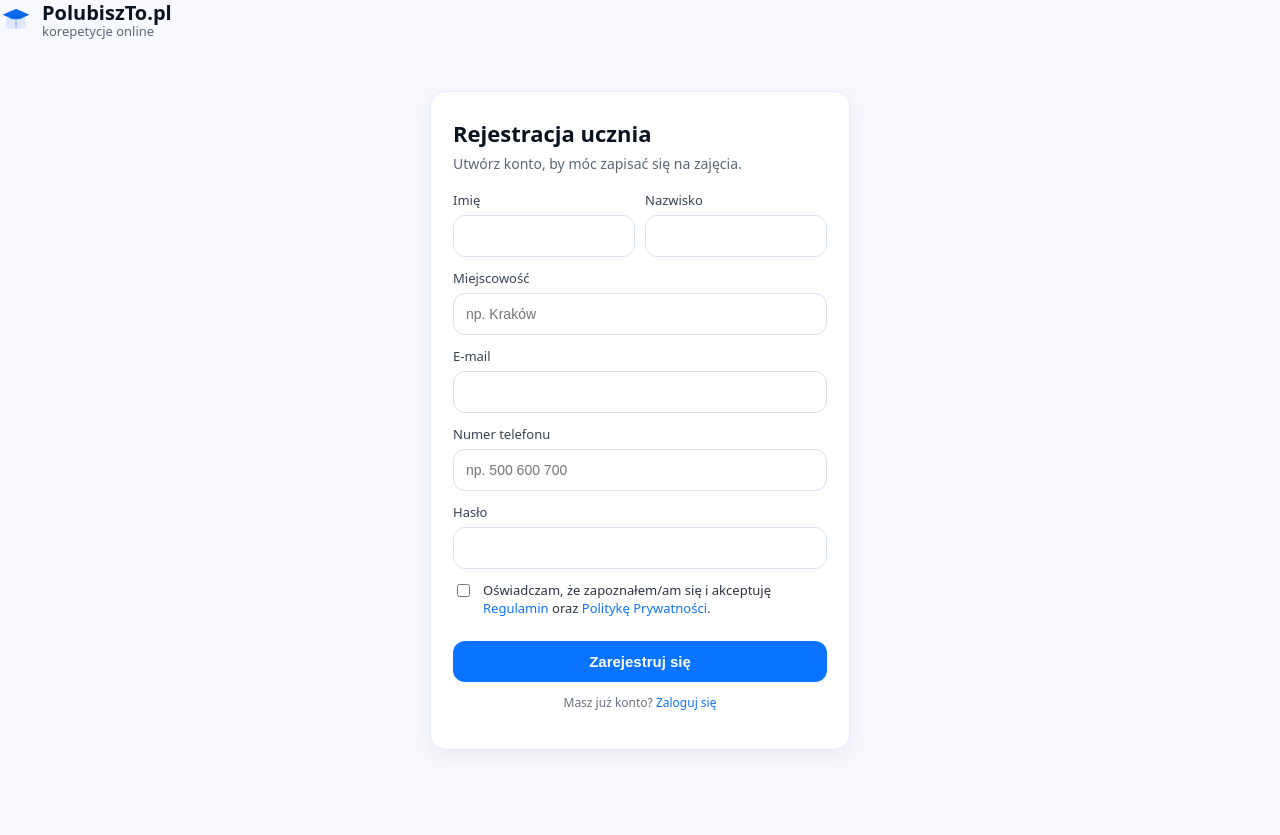
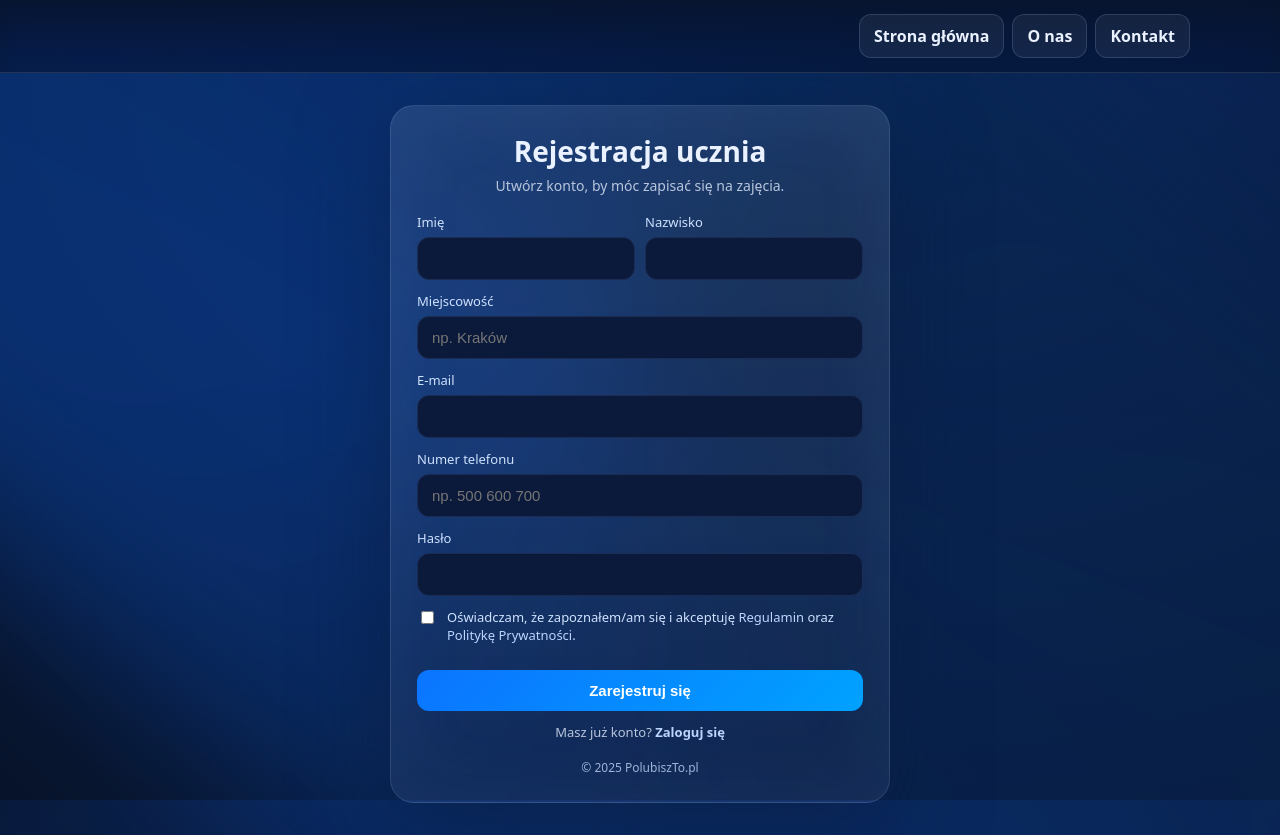
Before and after one commit to Bogdanaugustynski/Korepetycje-online, a Django app: page /register/ in a window 1280 px wide. Before the commit the page ends 800 px from the top, so only its background shows below. Run offline with Django 5.2, Linux system fonts and the light colour scheme.

Commit message:
chore(deploy): wymuszenie ponownego wdrożenia tablicy

```diff
--- a/panel/templates/register.html
+++ b/panel/templates/register.html
@@ -4,89 +4,97 @@
 <head>
   <meta charset="UTF-8" />
   <meta name="viewport" content="width=device-width, initial-scale=1" />
-  <title>Rejestracja Ucznia — PolubiszTo.pl</title>
+  <title>Rejestracja ucznia — PolubiszTo.pl</title>
   <style>
     :root{
-      --brand:#0b74ff; --ink:#0b1320; --muted:#5b6777;
-      --bg:#f7f9fe; --line:#e6edff;
+      --brand:#0b74ff; --brand-700:#0a5fe0; --ink:#eaf1ff; --muted:#b8c6dd;
+      --line:rgba(188,214,255,.16); --bg0:#07132a; --bg1:#0a2a66;
+      --shadow-lg:0 40px 120px rgba(5,20,60,.55); --shadow-sm:0 10px 30px rgba(9,95,224,.35);
+      --radius:18px; --radius-lg:24px; --field:#0b193a; --field-bd:#1b2d55;
     }
     *{box-sizing:border-box}
+    html,body{height:100%;margin:0;font-family:system-ui,-apple-system,Inter,Segoe UI,Roboto,Arial,sans-serif;color:var(--ink)}
     body{
-      margin:0;
-      font-family:system-ui,-apple-system,Segoe UI,Roboto,Arial,sans-serif;
-      background:var(--bg);
-      color:var(--ink);
-      min-height:100vh;
-      display:flex;
-      flex-direction:column;
+      background:radial-gradient(1200px 800px at 65% 10%, var(--bg1), var(--bg0));
+      -webkit-font-smoothing:antialiased; text-rendering:optimizeLegibility; overflow-x:hidden;
     }
-    main{flex:1;display:flex;align-items:center;justify-content:center;padding:30px 16px;}
+    a{color:#bcd6ff;text-decoration:none} a:hover{text-decoration:underline}
+
+    /* tło animowane */
+    .morph{position:fixed;inset:-20%;z-index:-3;
+      background:conic-gradient(from 0deg at 50% 50%,#0b223f,#0f2a59,#13418f,#0b223f);
+      filter:blur(80px) saturate(120%);opacity:.55;animation:spin 55s linear infinite}
+    @keyframes spin{to{transform:rotate(1turn)}}
+
+    /* HEADER spójny */
+    header{position:sticky;top:0;z-index:5;
+      background:linear-gradient(180deg,rgba(7,19,42,.92),rgba(7,19,42,.66));
+      border-bottom:1px solid var(--line);backdrop-filter:saturate(160%) blur(10px)}
+    .wrap{max-width:1140px;margin:0 auto;padding:0 20px}
+    .bar{display:flex;align-items:center;gap:12px;min-height:72px}
+    .nav{display:flex;gap:8px;margin-left:auto;align-items:center}
+    .btn{border:1px solid var(--line);background:rgba(255,255,255,.06);color:#eaf1ff;
+      border-radius:12px;padding:10px 14px;font-weight:700}
+    .btn:hover{transform:translateY(-1px);box-shadow:var(--shadow-sm)}
+    .btn.primary{background:linear-gradient(135deg,#0b74ff,#00a2ff);border-color:transparent}
+
+    /* karta formularza */
+    main{min-height:calc(100svh - 72px);display:grid;place-items:center;padding:32px 16px}
     .card{
-      background:#fff;
+      width:min(500px,94vw);
+      border-radius:var(--radius-lg);
+      background:linear-gradient(180deg,rgba(255,255,255,.08),rgba(255,255,255,.03));
       border:1px solid var(--line);
-      border-radius:16px;
-      box-shadow:0 6px 20px rgba(11,20,36,.06);
-      padding:26px 22px;
-      width:100%;
-      max-width:420px;
+      box-shadow:0 30px 90px rgba(9,30,66,.6),inset 0 0 80px rgba(131,180,255,.08);
+      padding:26px;
     }
-    h1{font-size:22px;margin:0 0 6px}
-    p.lead{font-size:14px;color:var(--muted);margin:0 0 18px}
+    h1{margin:0 0 6px;text-align:center;font-size:clamp(22px,3.6vw,28px)}
+    p.lead{font-size:14px;color:var(--muted);margin:0 0 18px;text-align:center}
+
     .row{display:grid;grid-template-columns:1fr 1fr;gap:10px}
     .field{margin-bottom:12px}
-    .label{display:block;font-size:13px;color:#364152;margin:0 0 6px}
+    .label{display:block;font-size:13px;color:#cfe2ff;margin:0 0 6px}
     .input{
-      width:100%;
-      padding:12px;
-      border:1px solid #d8e1f0;
-      border-radius:12px;
-      font-size:14px;
-      background:#fff;
-      outline:none;
+      width:100%;padding:12px 14px;border-radius:12px;border:1px solid var(--field-bd);
+      background:var(--field);color:#eaf1ff;font-size:15px;outline:none;
     }
-    .input:focus{
-      border-color:var(--brand);
-      box-shadow:0 0 0 3px rgba(11,116,255,.12);
+    .input:focus{border-color:#3b82f6;box-shadow:0 0 0 4px rgba(59,130,246,.2)}
+
+    .legal{
+      display:flex;align-items:flex-start;gap:10px;font-size:13px;color:#cfe2ff;margin-top:6px;
     }
-    .legal{
-      display:flex;
-      align-items:flex-start;
-      gap:10px;
-      font-size:13px;
-      color:#2c3443;
-      margin-top:6px;
+    .legal a{color:#bcd6ff} .legal a:hover{text-decoration:underline}
+    .btn-submit{
+      width:100%;padding:12px 14px;border:none;border-radius:12px;cursor:pointer;
+      background:linear-gradient(135deg,#0b74ff,#00a2ff);color:#fff;font-weight:700;
+      font-size:15px;margin-top:14px;transition:filter .2s;
     }
-    .legal a{color:var(--brand);text-decoration:none}
-    .legal a:hover{text-decoration:underline}
-    .btn{
-      width:100%;
-      padding:12px 14px;
-      border:none;
-      border-radius:12px;
-      cursor:pointer;
-      background:var(--brand);
-      color:#fff;
-      font-weight:700;
-      font-size:15px;
-      margin-top:12px;
-      transition:filter .2s;
+    .btn-submit:hover{filter:brightness(.97)}
+    .error{
+      background:rgba(255,245,245,.06);
+      border:1px solid rgba(255,183,183,.35);
+      color:#ffd3d3;padding:10px 12px;border-radius:10px;
+      font-size:13px;margin-top:8px;
     }
-    .btn:hover{filter:brightness(.97)}
-    .error{
-      background:#fff1f1;
-      border:1px solid #ffd2d2;
-      color:#8a1c1c;
-      padding:10px 12px;
-      border-radius:10px;
-      font-size:13px;
-      margin-top:8px;
-    }
-    .note{font-size:12px;color:#6b7280;margin-top:12px;text-align:center}
+    .note{font-size:13px;color:#b8c6dd;margin-top:12px;text-align:center}
+    .note a{color:#bcd6ff;font-weight:700}
+    footer{margin-top:18px;text-align:center;color:#9eb5da;font-size:12px}
   </style>
 </head>
 <body>
+  <div class="morph" aria-hidden="true"></div>
 
-{% include "partials/brand.html" %}
+  <!-- HEADER -->
+  <header>
+    <div class="wrap bar">
+      <!-- lewa pusta -->
+      <nav class="nav" aria-label="Główne">
+        <a class="btn" href="/">Strona główna</a>
+        <a class="btn" href="/" onclick="event.preventDefault();location.href='/'+'#o-nas'">O nas</a>
+        <a class="btn" href="mailto:polubiszto.pl@gmail.com">Kontakt</a>
+      </nav>
+    </div>
+  </header>
 
   <main>
     <div class="card">
@@ -129,8 +137,7 @@
 
         <div class="field">
           <label class="label" for="password">Hasło</label>
-        <input id="password" class="input" type="password" name="password"
-               minlength="8" required />
+          <input id="password" class="input" type="password" name="password" minlength="8" required />
         </div>
 
         <div class="field legal">
@@ -147,14 +154,16 @@
           <div class="error">{{ error }}</div>
         {% endif %}
 
-      <button class="btn" type="submit">Zarejestruj się</button>
+        <button class="btn-submit" type="submit">Zarejestruj się</button>
         <p class="note">
-        Masz już konto?
-        <a href="{% url 'login' %}" style="color:var(--brand);text-decoration:none;">Zaloguj się</a>
+          Masz już konto? <a href="{% url 'login' %}">Zaloguj się</a>
         </p>
       </form>
+
+      <footer>© <span id="y"></span> PolubiszTo.pl</footer>
     </div>
   </main>
 
+  <script>document.getElementById('y').textContent=new Date().getFullYear();</script>
 </body>
 </html>
```
Also changed, not shown: panel/templates/login.html (+17 -22 lines). Lines whose indentation alone changed are shown as unchanged.
